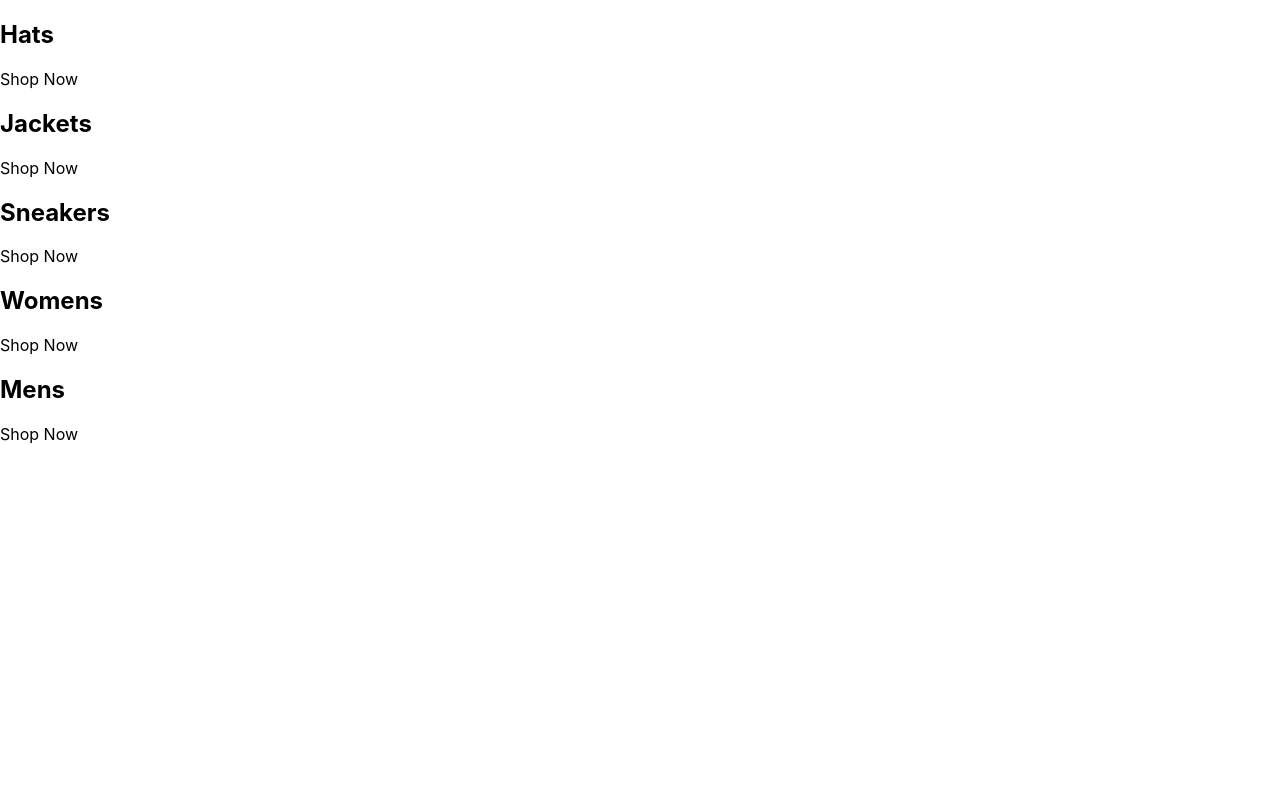
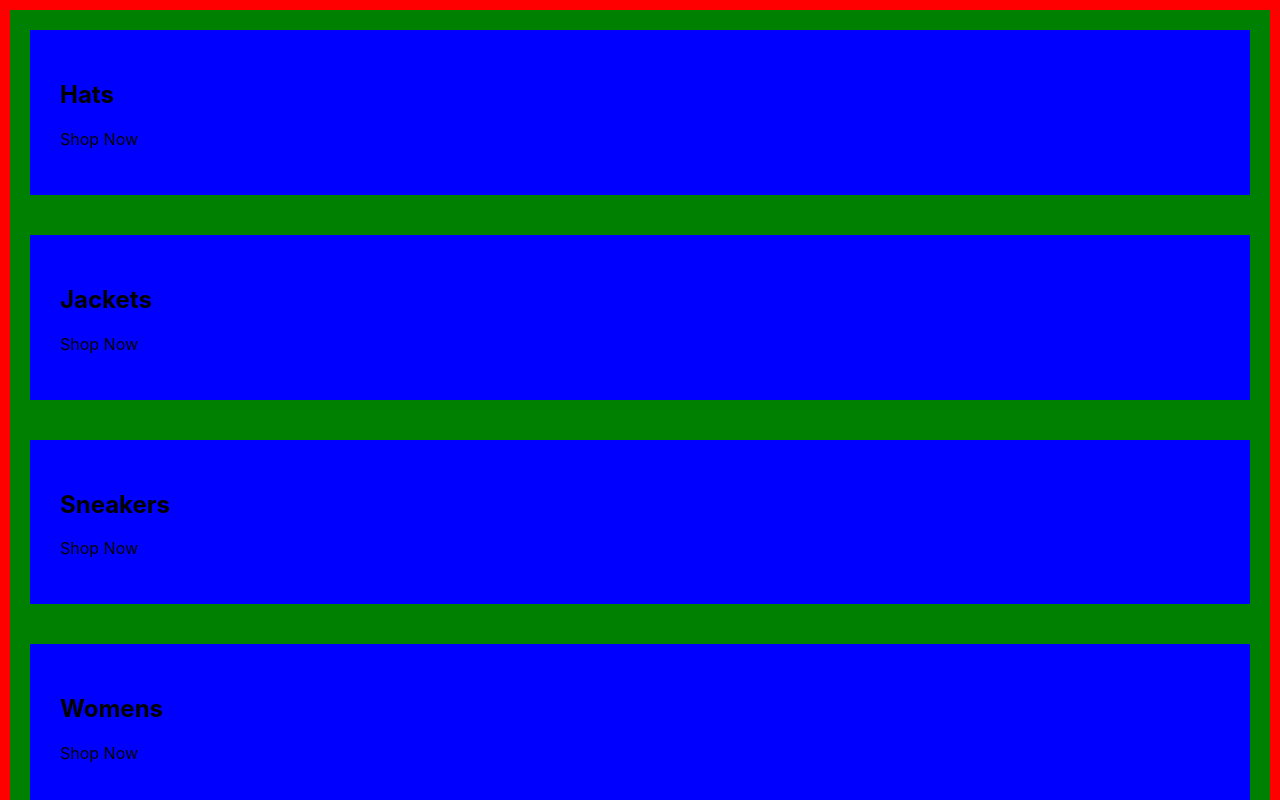
Before and after one commit to Tarun-Mittal-cell/React-Commerce-Genesis, a React (Create React App) app: page / in a window 1280 px wide. Shown: the top 800 px of the page. Built offline with nearby package versions, Linux system fonts and the light colour scheme.

Commit message:
adding scss

```diff
--- a/package.json
+++ b/package.json
@@ -9,6 +9,7 @@
     "react": "^18.2.0",
     "react-dom": "^18.2.0",
     "react-scripts": "5.0.1",
+    "sass": "^1.62.1",
     "web-vitals": "^2.1.4"
   },
   "scripts": {
--- a/src/App.js
+++ b/src/App.js
@@ -1,3 +1,5 @@
+import './categories.styles.scss';
+
 const App = () => {
 
   const categories = [
--- /dev/null
+++ b/src/categories.styles.scss
@@ -0,0 +1,15 @@
+.categories-container {
+    background-color: red;
+    padding: 10px;
+
+    .category-container {
+        background-color: green;
+        padding: 20px;
+
+
+    .category-body-container {
+        background-color: blue;
+        padding: 30px;
+     }
+   }
+}
```
Also changed, not shown: 1 other file (tests, documents, lock files or other folders).
